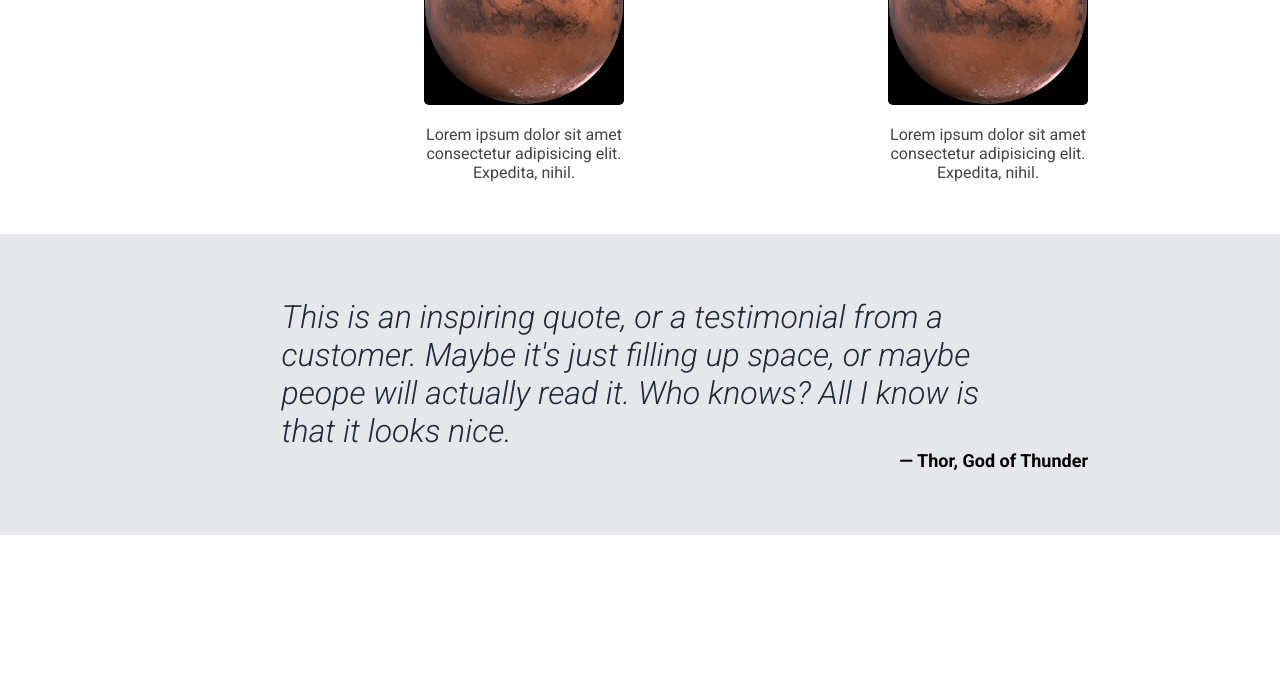
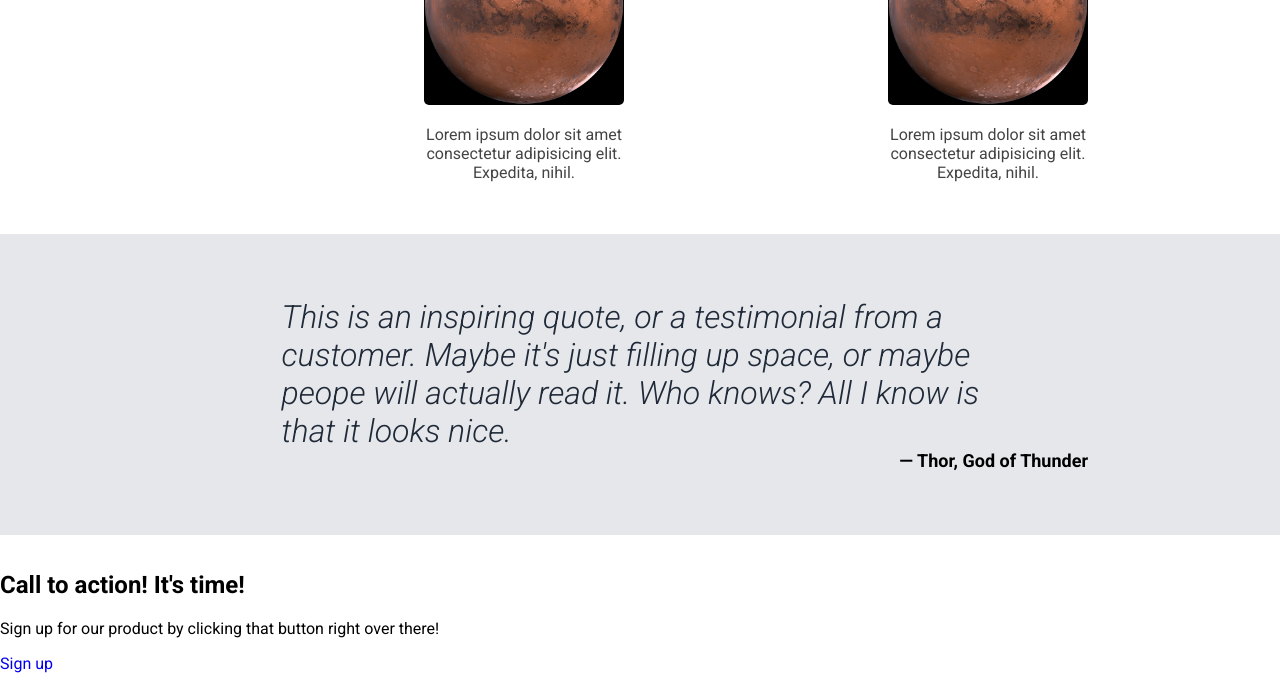
Before and after one commit to 02rasjac/Landing-page, a plain HTML site: page index.html in a window 1280 px wide. Shown: the part 506-1179 px from the top of the page. Before the commit the page ends 1077 px from the top, so only its background shows below. Drawn offline with Linux system fonts and the light colour scheme.

Commit message:
Add HTML for call-to-action

```diff
--- a/index.html
+++ b/index.html
@@ -55,5 +55,11 @@
       </blockquote>
       <figcaption>&#8212; Thor, God of Thunder</figcaption>
     </figure>
+
+    <section id="call-to-action">
+      <h2>Call to action! It's time!</h2>
+      <p>Sign up for our product by clicking that button right over there!</p>
+      <a class="sign-up" href="#">Sign up</a>
+    </section>
   </body>
 </html>
```
